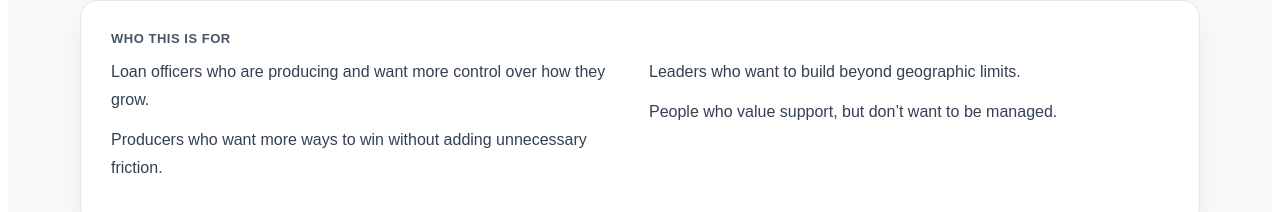
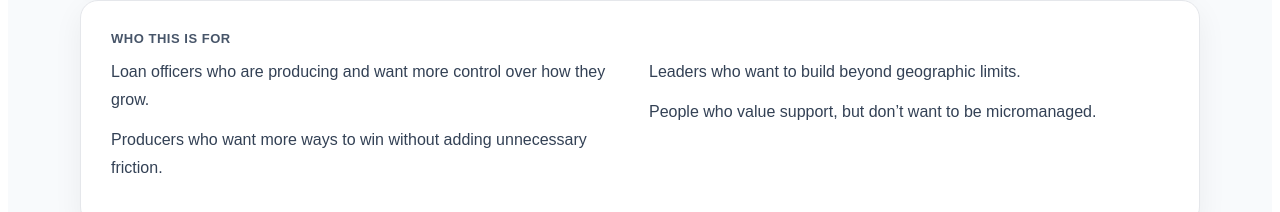
Before and after one commit to cadickie/empoweredlo, a Next.js app: page / in a window 1280 px wide. Shown: the part 2086-2298 px from the top of the page. Built offline with nearby package versions, Linux system fonts and the light colour scheme.

Commit message:
Update page.jsx

```diff
--- a/app/page.jsx
+++ b/app/page.jsx
@@ -407,7 +407,7 @@ export default function Home() {
                   Leaders who want to build beyond geographic limits.
                 </p>
                 <p style={{ margin: 0, lineHeight: 1.75, color: "#334155" }}>
-                  People who value support, but don’t want to be managed.
+                  People who value support, but don’t want to be micromanaged.
                 </p>
               </div>
             </div>
```
